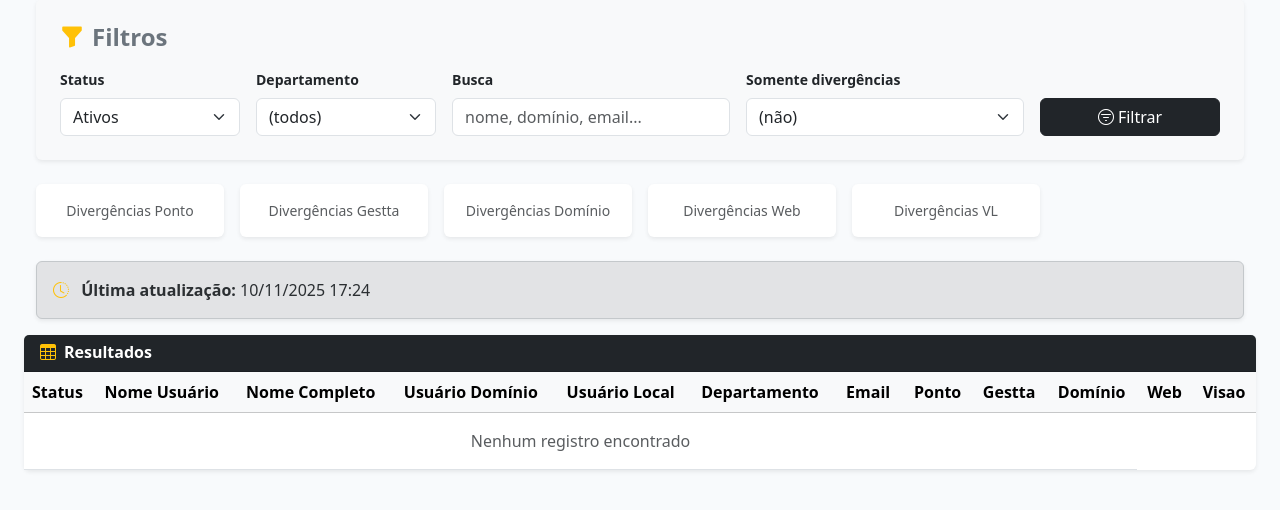
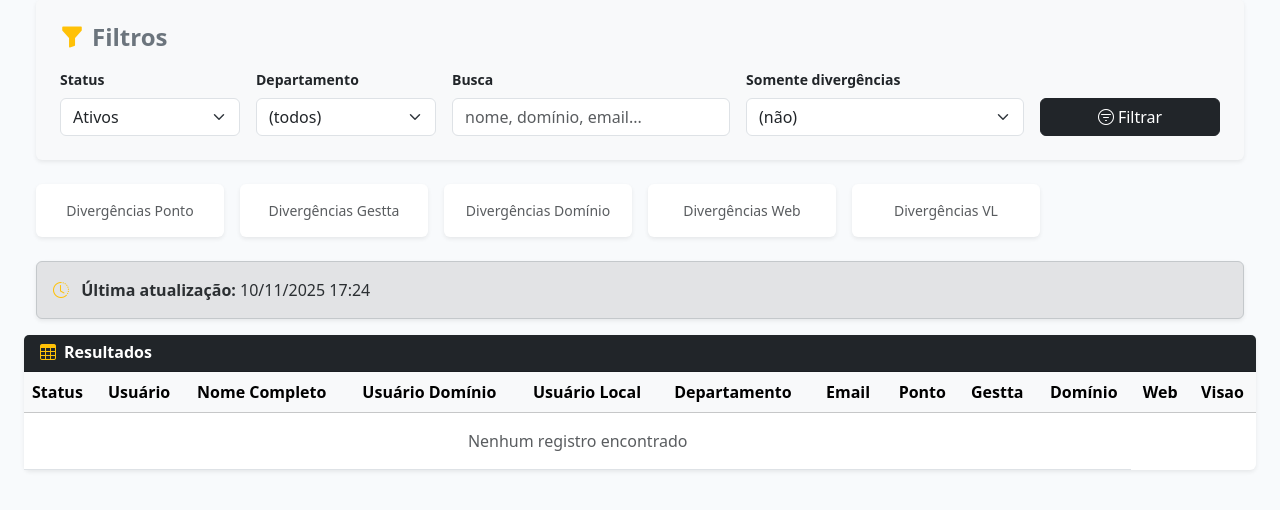
Before and after one commit to Lorde-dragon/System_User_comparador, a Django app: template core/templates/core/dashboard.html in a window 1280 px wide. Shown: the part 152-662 px from the top of the page. Run offline with Django 5.2, Linux system fonts and the light colour scheme; the template is opened without the code that fills it: values that come from a table or form of the project are taken from there, others are empty; data comes from the database, SQL or seed files in the repository; some libraries are stand-ins or nearby versions.

```diff
--- a/core/templates/core/dashboard.html
+++ b/core/templates/core/dashboard.html
@@ -164,7 +164,7 @@
         <thead class="table-light">
           <tr>
             <th>Status</th>
-            <th>Nome Usuário</th>
+            <th>Usuário</th>
             <th>Nome Completo</th>
             <th>Usuário Domínio</th>
             <th>Usuário Local</th>
```
